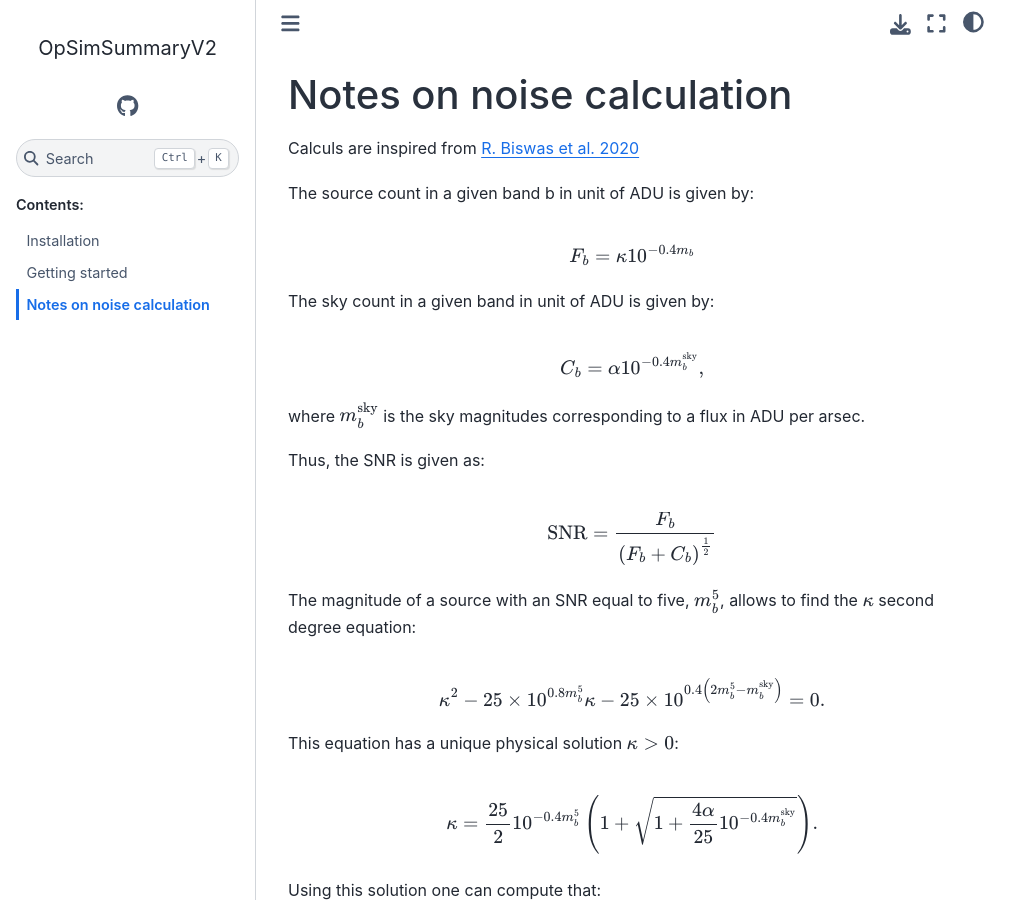
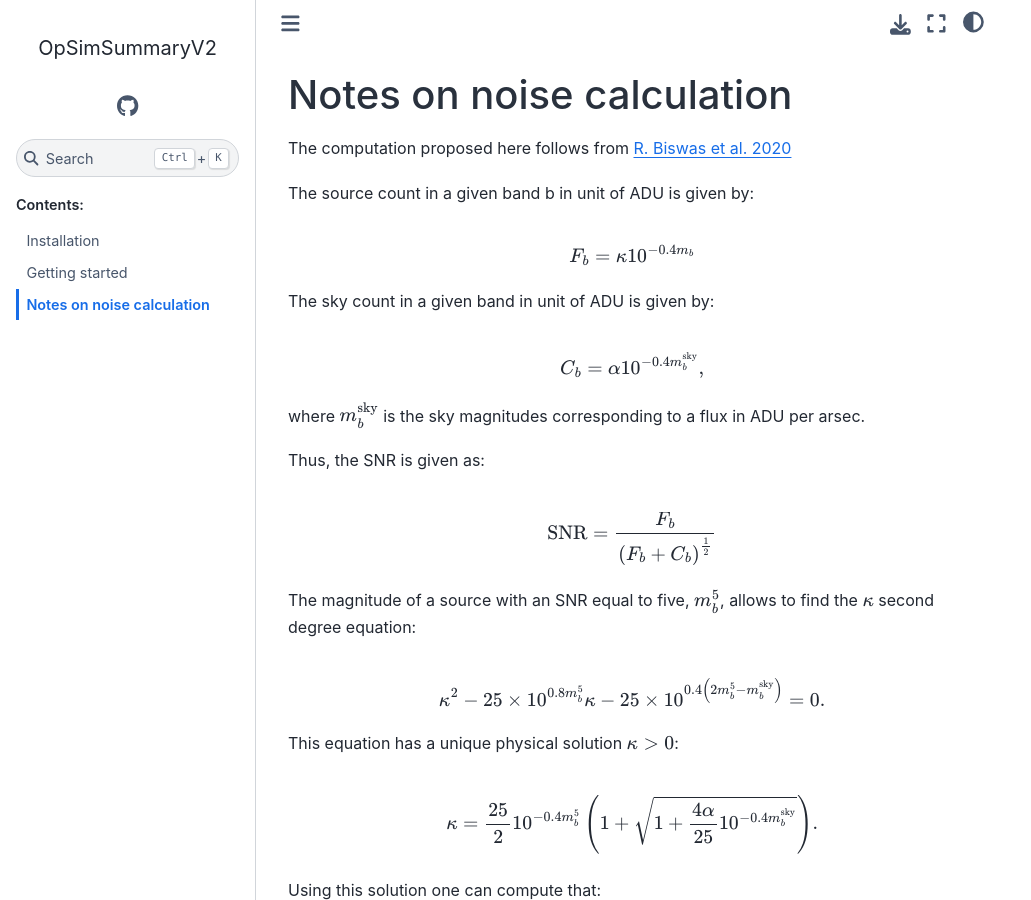
Before and after one commit to LSSTDESC/OpSimSummaryV2, a Sphinx documentation site: the page built from docs/noise_calc.rst, in a window 1280 px wide and 900 px high. Shown: the whole window, without its empty margins (0-1031 px from the left). Built offline with Sphinx 7.4.7 and the Sphinx Book theme 1.1.4, drawn with Linux system fonts in a browser that asks for light colours.

Commit message:
correct doc

```diff
--- a/docs/noise_calc.rst
+++ b/docs/noise_calc.rst
@@ -1,7 +1,7 @@
 Notes on noise calculation
 ==========================
 
-Calculs are inspired from `R. Biswas et al. 2020 <https://iopscience.iop.org/article/10.3847/1538-4365/ab72f2>`_
+The computation proposed here follows from `R. Biswas et al. 2020 <https://iopscience.iop.org/article/10.3847/1538-4365/ab72f2>`_
 
 The source count in a given band b in unit of ADU is given by:
 
```
